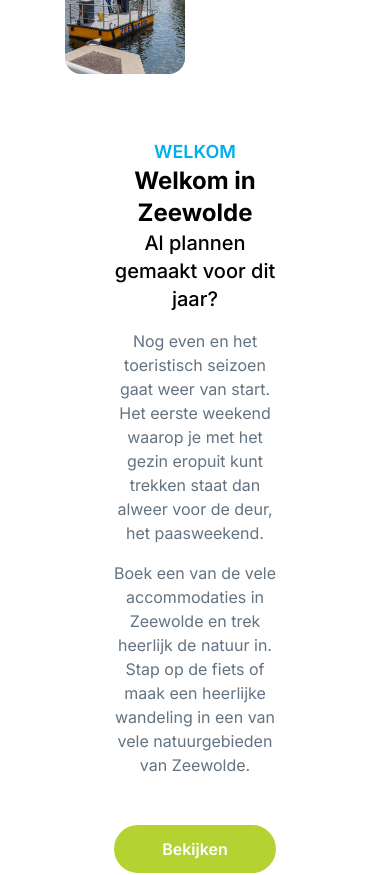
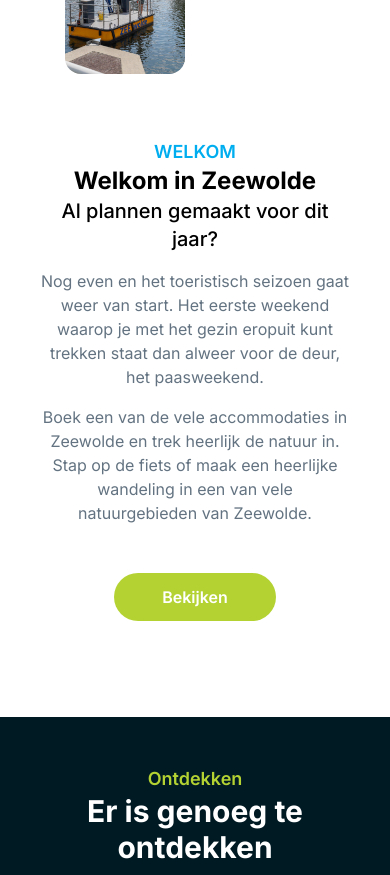
Before and after one commit to MoazamAli45/zeeworld-nextjs, a Next.js app: page / in a window 390 px wide. Shown: the part 1700-2575 px from the top of the page. Built offline with nearby package versions, Linux system fonts and the light colour scheme.

Commit message:
last commit

```diff
--- a/components/cards.jsx
+++ b/components/cards.jsx
@@ -28,7 +28,7 @@ const WorkCard = (props) => {
           Category
         </h4>
         <h3 className="font-bold  text-xl my-[1rem]">Lorem Ipsum</h3>
-        <button className="py-[.75rem] px-[2rem] rounded-full text-grey font-normal border-2 border-grey text-sm hover:bg-green hover:text-white transition-colors  duration-100  hover:border-0">
+        <button className="py-[.75rem] px-[2rem] rounded-full text-grey font-normal border-2 border-grey text-sm hover:bg-green hover:text-white transition-colors  duration-100  hover:border-green">
           View Details
         </button>
       </div>
--- a/pages/index.js
+++ b/pages/index.js
@@ -79,7 +79,7 @@ export default function Home() {
             </nav>
             {/*  humburger Icon */}
             <button onClick={toggleDrawer}>
-              <MenuIcon className="1xl:hidden block text-white" />
+              <MenuIcon className="inline xl:hidden  text-white" />
             </button>
           </div>
 
@@ -188,7 +188,7 @@ export default function Home() {
             </div>
           </div>
           {/*  Welcome content */}
-          <div className="basis-[50%] align-middle my-auto text-center xs:text-left">
+          <div className=" w-[90%] mx-auto 1xl:basis-[50%] align-middle my-auto text-center xs:text-left">
             <h4 className="text-primary text-[18px] font-semibold">WELKOM</h4>
             <h3 className="font-bold text-2xl ">Welkom in Zeewolde</h3>
             <p className="font-medium text-xl">
@@ -304,19 +304,22 @@ export default function Home() {
               className="object-contain"
             />
           </div>
-
+          <div className="relative w-[300px] h-[185px]">
             <Image
               src="/images/sticker2.svg"
               alt="sticker"
-            width={300}
-            height={185}
+              fill
+              className="object-contain"
             />
+          </div>
+          <div className="relative w-[300px] h-[185px]">
             <Image
               src="/images/sticker3.svg"
               alt="sticker"
-            width={300}
-            height={185}
+              fill
+              className="object-contain"
             />
+          </div>
 
           {/* <div className="relative  w-[300px]">
           <Image src="/images/sticker2.svg" alt="sticker" fill className="object-contain" />
--- a/styles/globals.css
+++ b/styles/globals.css
@@ -31,7 +31,7 @@ html {
 .MuiTabs-indicator {
   display: none !important;
 }
-.MuiTabList-flexContainer {
+.MuiTabs-flexContainer {
   justify-content: center !important;
   flex-wrap: wrap !important;
 }
--- a/tailwind.config.js
+++ b/tailwind.config.js
@@ -31,7 +31,18 @@ module.exports = {
         sm: "240px",
         xs: "600px",
         xxs: "780px",
+        xl: "901px",
         "1xs": "400px",
+
+        // //
+
+        // xs: "480px",
+        // sm: "640px",
+        // md: "768px",
+        // mdl: "900px",
+        // lg: "1024px",
+        // xl: "1280px",
+        // xxl: "1350px",
       },
     },
   },
```
Lines whose indentation alone changed are shown as unchanged.
